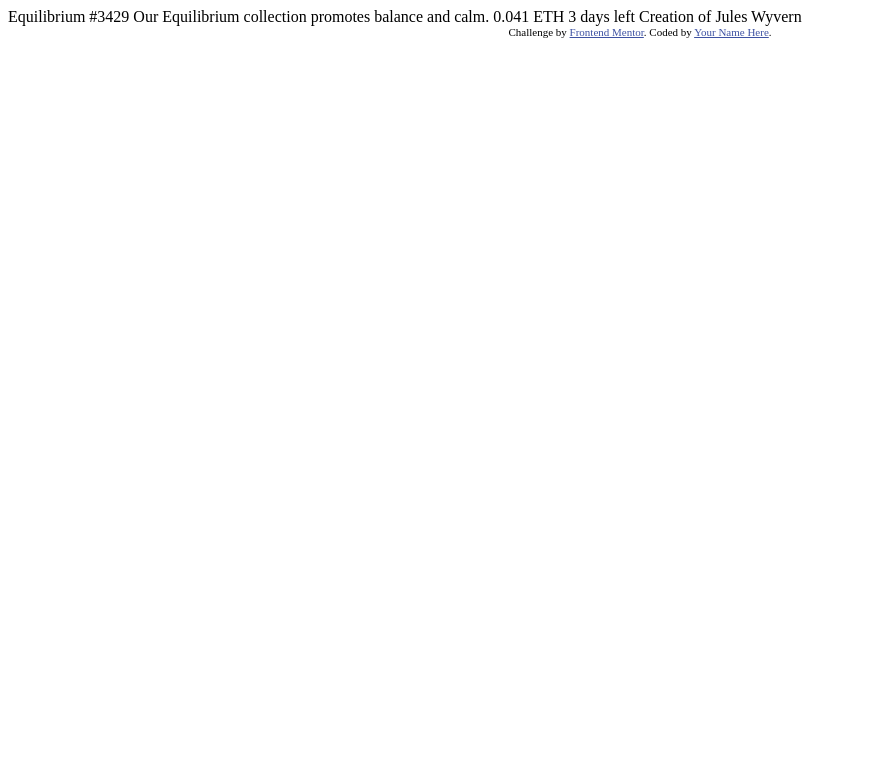
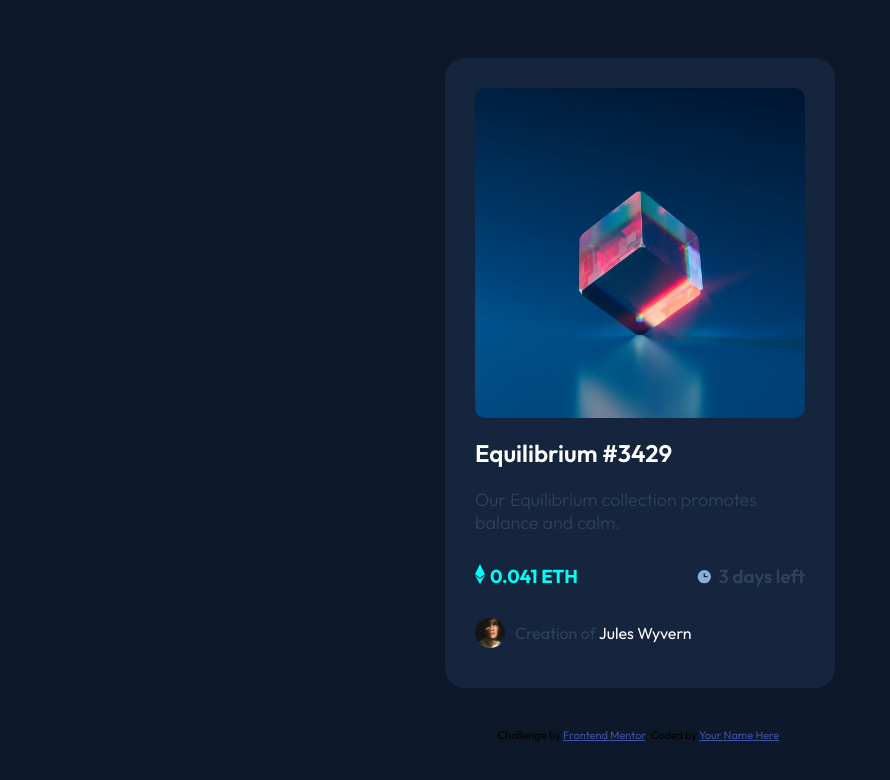
Before and after one commit to BP1996/NFT-preview-card-component-2025, a plain HTML site: page index.html in a window 1280 px wide. Shown: the whole page, without its empty margins (0-890 px from the left). Drawn offline with Linux system fonts and the light colour scheme.

Commit message:
ajuste gaps

```diff
--- a/index.html
+++ b/index.html
@@ -5,7 +5,10 @@
   <meta name="viewport" content="width=device-width, initial-scale=1.0"> <!-- displays site properly based on user's device -->
 
   <link rel="icon" type="image/png" sizes="32x32" href="./images/favicon-32x32.png">
-
+  <link rel="stylesheet" href="style.css">
+  <link rel="preconnect" href="https://fonts.googleapis.com">
+  <link rel="preconnect" href="https://fonts.gstatic.com" crossorigin>
+  <link href="https://fonts.googleapis.com/css2?family=Outfit:wght@100..900&display=swap" rel="stylesheet">
   <title>Frontend Mentor | NFT preview card component</title>
 
   <!-- Feel free to remove these styles or customise in your own stylesheet 👍 -->
@@ -14,20 +17,38 @@
     .attribution a { color: hsl(228, 45%, 44%); }
   </style>
 </head>
-<body>
+<body class="bg">
 
-  Equilibrium #3429
+  <main class="container">
 
-  Our Equilibrium collection promotes balance and calm.
+    <div class="intro-imagem">
+      <img src="images/image-equilibrium.jpg" alt="">
+    </div>
 
-  0.041 ETH
-  3 days left
+    <h2 class="intro-subtitulo">Equilibrium #3429</h2>
+    <p class="intro-descricao">Our Equilibrium collection promotes balance and calm.</p>
 
-  Creation of Jules Wyvern
+    <div class="dados">
+      <div class="dados-valor valor">
+        <img src="images/icon-ethereum.svg" alt="">
+        <h3>0.041 ETH</h3>
+      </div>
+      <div class="dados-valor dia">
+        <img src="images/icon-clock.svg" alt="">
+        <h3>3 days left</h3>
+      </div>
+    </div>
 
-  <div class="attribution">
+    <div class="perfil">
+      <img class="perfil-img" src="images/image-avatar.png" alt="">
+      <p class="perfil-descricao">Creation of <span> Jules Wyvern</span></p>
+    </div>
+
+  </main>
+
+  <footer class="attribution">
     Challenge by <a href="https://www.frontendmentor.io?ref=challenge" target="_blank">Frontend Mentor</a>.
     Coded by <a href="#">Your Name Here</a>.
-  </div>
+  </footer>
 </body>
 </html>
--- /dev/null
+++ b/style.css
@@ -0,0 +1,102 @@
+*{
+    margin: 0px;
+    padding: 0px;
+}
+
+h1,h2,p,span{
+    margin: 0px;
+    padding: 0px;
+}
+
+img{
+    display: block;
+    max-width: 100%;
+}
+
+.bg{
+    background: hsl(217, 54%, 11%);
+    height: 100vh;
+    width: 100vh;
+    display: flex;
+    flex-direction: column;
+    margin: 0 auto;
+    justify-content: center;
+    align-items: center;
+    gap: 40px;
+    font-family: "Outfit", sans-serif;
+}
+
+.container{
+    background: hsl(216, 50%, 16%);
+    width: 330px;
+    height: 570px;
+    padding: 30px;
+    border-radius: 20px;
+}
+
+.intro-imagem img{
+    border-radius: 10px;
+    margin-bottom: 20px;
+}
+
+.intro-subtitulo{
+    color: hsl(0, 0%, 100%);
+    margin-bottom: 20px;
+    font-weight: 600;
+}
+
+.intro-descricao{
+    color: hsl(215, 32%, 27%);
+    margin-bottom: 30px;
+    font-size: 18px;
+    font-weight: 300;
+}
+
+.dados{
+    display: flex;
+    justify-content: space-between;
+}
+
+.dados-valor{
+    display: flex;
+    gap: 5px;
+    margin-bottom: 30px;
+}
+
+.valor img{
+    width: 10px;
+    height: 20px;
+}
+
+.valor h3{
+    color: hsl(178, 100%, 50%);
+    align-self: center;
+}
+
+.dia img{
+    width: 17px;
+    height: 17px;
+    align-self: center;
+}
+
+.perfil{
+    display: flex;
+    align-items: center;
+    gap: 10px;
+    color: hsl(215, 32%, 27%);
+    font-weight: 400;
+}
+
+.perfil-img{
+    width: 30px;
+}
+
+.perfil-descricao span{
+    color: white;
+}
+
+.dia h3{
+    color: hsl(215, 32%, 27%);
+    font-weight: 600;
+
+}
```
